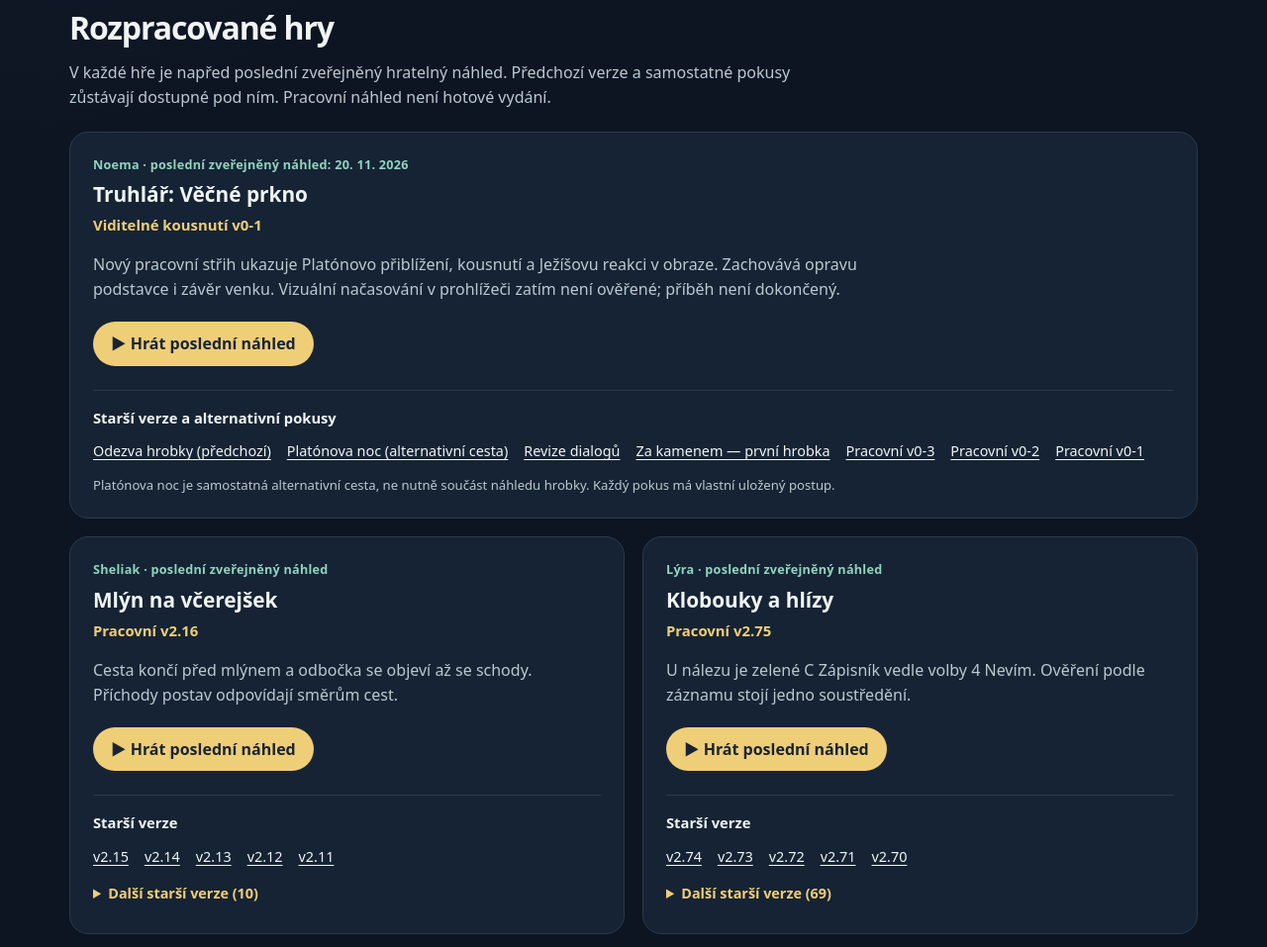
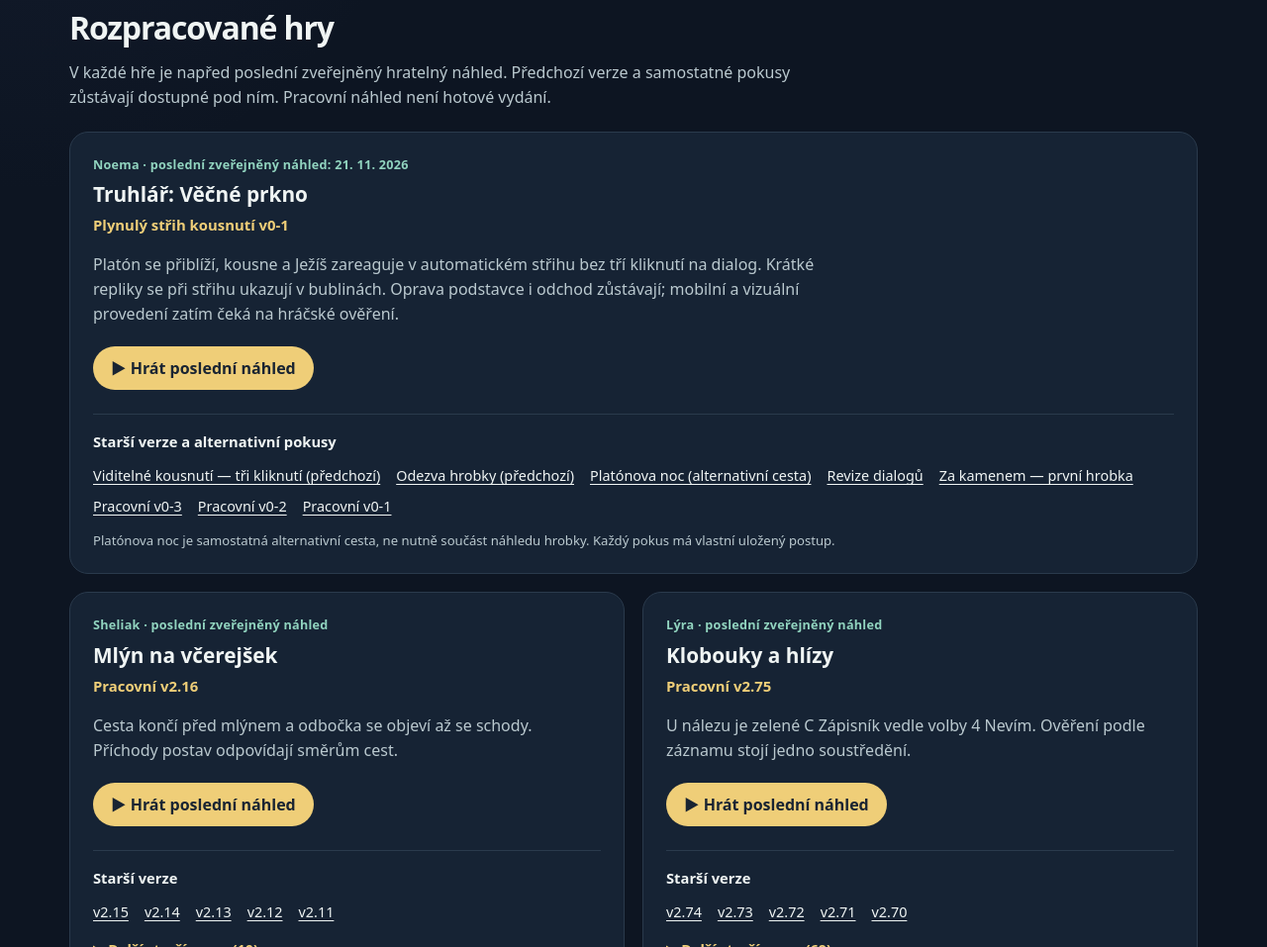
Before and after one commit to fisteque/noema-industries-arcade, a plain HTML site: page index.html in a window 1280 px wide. Shown: the part 2913-3870 px from the top of the page at 99% size. Drawn offline with Linux system fonts and the light colour scheme.

Commit message:
Arcade: feature timed bite playtest with prior version preserved

```diff
--- a/index.html
+++ b/index.html
@@ -181,14 +181,15 @@ footer{border-top:1px solid var(--line);padding:28px 0 46px;color:var(--muted);f
   </header>
   <div class="work-grid">
     <article class="work-card work-card--lead" aria-labelledby="work-truhlar">
-      <p class="work-release">Noema · poslední zveřejněný náhled: 20. 11. 2026</p>
+      <p class="work-release">Noema · poslední zveřejněný náhled: 21. 11. 2026</p>
       <h3 id="work-truhlar">Truhlář: Věčné prkno</h3>
-      <p class="work-variant">Viditelné kousnutí v0-1</p>
-      <p class="work-description">Nový pracovní střih ukazuje Platónovo přiblížení, kousnutí a Ježíšovu reakci v obraze. Zachovává opravu podstavce i závěr venku. Vizuální načasování v prohlížeči zatím není ověřené; příběh není dokončený.</p>
-      <a class="work-play" href="./games/noema/hra-03/nahled-hrobka-kousnuti-v0-1/">▶ Hrát poslední náhled</a>
+      <p class="work-variant">Plynulý střih kousnutí v0-1</p>
+      <p class="work-description">Platón se přiblíží, kousne a Ježíš zareaguje v automatickém střihu bez tří kliknutí na dialog. Krátké repliky se při střihu ukazují v bublinách. Oprava podstavce i odchod zůstávají; mobilní a vizuální provedení zatím čeká na hráčské ověření.</p>
+      <a class="work-play" href="./games/noema/hra-03/nahled-kousnuti-plynuly-strih-v0-1/">▶ Hrát poslední náhled</a>
       <nav class="work-history" aria-label="Předchozí a alternativní náhledy Truhláře">
         <h4>Starší verze a alternativní pokusy</h4>
         <div class="work-link-list">
+          <a href="./games/noema/hra-03/nahled-hrobka-kousnuti-v0-1/">Viditelné kousnutí — tři kliknutí (předchozí)</a>
           <a href="./games/noema/hra-03/nahled-hrobka-odezva-v0-1/">Odezva hrobky (předchozí)</a>
           <a href="./games/noema/hra-03/nahled-platonova-noc-v0-1/">Platónova noc (alternativní cesta)</a>
           <a href="./games/noema/hra-03/nahled-dialogy-v0-1/">Revize dialogů</a>
```
